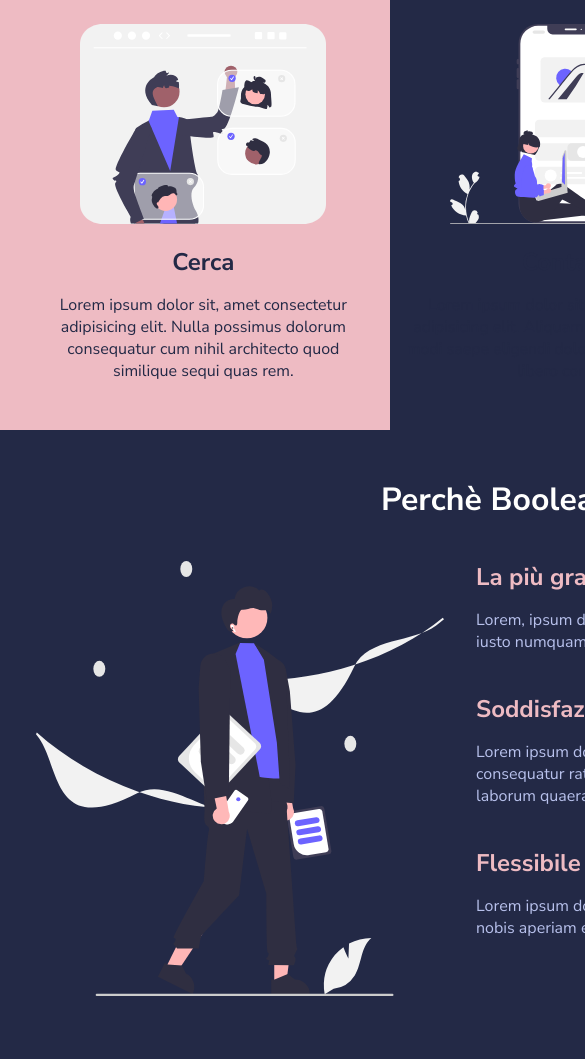
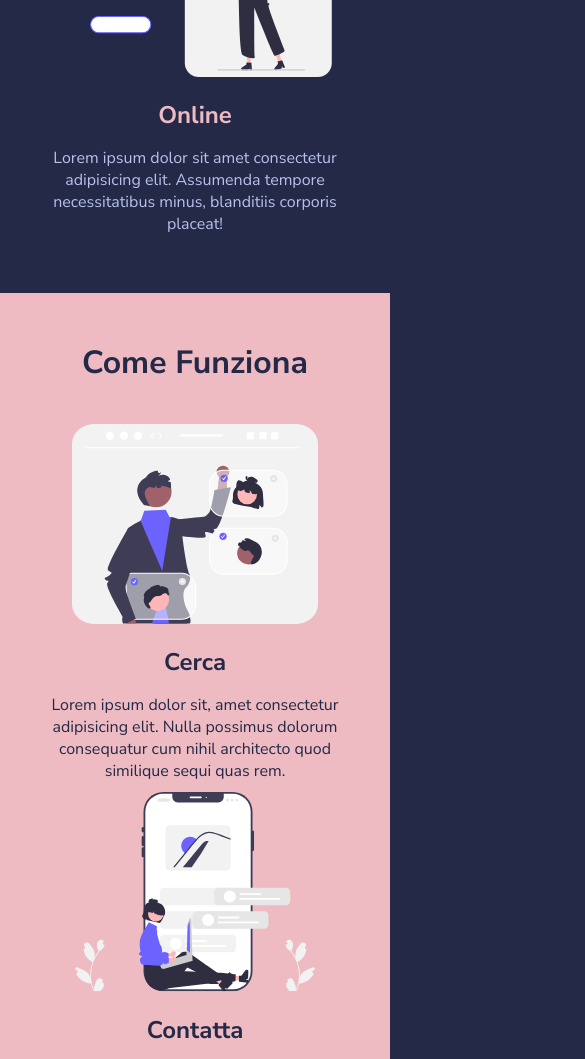
Before and after one commit to fabioadelfio/html-css-resp-wannabe, a plain HTML site: page index.html in a window 390 px wide. Shown: the part 702-1761 px from the top of the page, 585 px wide, since content can reach past the window. Drawn offline with Linux system fonts and the light colour scheme.

Commit message:
add tablet

```diff
--- a/css/style.css
+++ b/css/style.css
@@ -127,3 +127,35 @@ img {
 /************************************************
     SOLUZIONE RESPONSIVE
  ************************************************/
+
+* {
+    overflow: auto;
+}
+
+/* TABLET */
+
+ @media screen and (max-width: 768px) {
+    .container {
+        width: 100%;
+    }
+
+}
+
+/* MOBILE */
+
+@media screen and (max-width: 480px) {
+
+    .row {
+        display: block;
+    }
+
+    .lessons .col {
+        width: 100%;
+        padding-bottom: 10px;
+    }
+
+    .steps .col {
+        width: 100%;
+        padding-bottom: 10px;
+    }
+}
--- a/index.html
+++ b/index.html
@@ -3,6 +3,7 @@
     <head>
         <meta charset="utf-8" />
         <title>Boolean Academy</title>
+        <meta name="viewport" content="width=device-width, initial-scale=1.0"/>
         <!-- Fonts -->
         <link
             href="https://fonts.googleapis.com/css2?family=Nunito+Sans:wght@400;700&display=swap"
```
